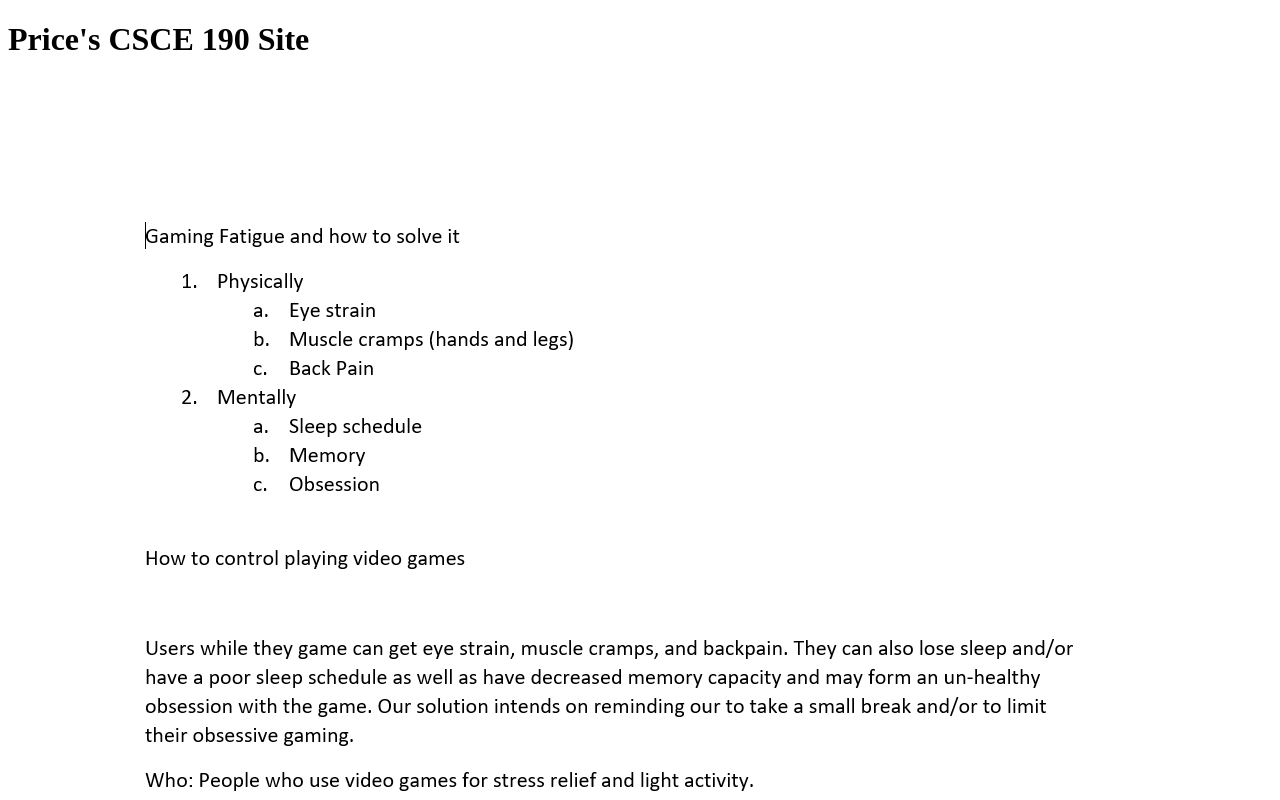
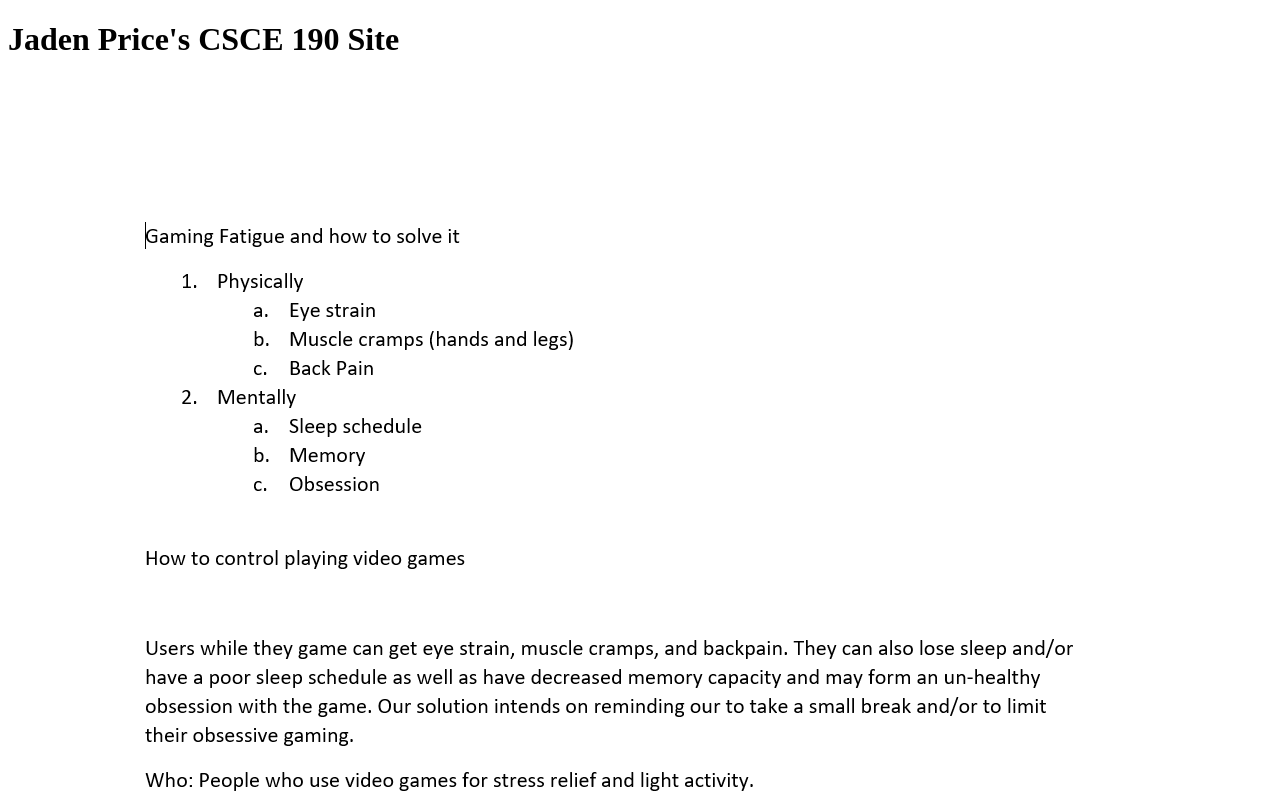
Before and after one commit to jmpw143/jmpw143.github.io, a plain HTML site: page index.html in a window 1280 px wide. Shown: the top 800 px of the page. Drawn offline with Linux system fonts and the light colour scheme.

Commit message:
Update index.html

```diff
--- a/index.html
+++ b/index.html
@@ -4,7 +4,7 @@
         <title>CSCE 190: Jaden Price</title>
     </head>
     <body>
-        <h1>Price's CSCE 190 Site</h1>
+        <h1>Jaden Price's CSCE 190 Site</h1>
 
         <section class="assigment">
             <a href="Files/MissionDoc.pdf"><img src="Images/MissionDoc.PNG"></a>
```
